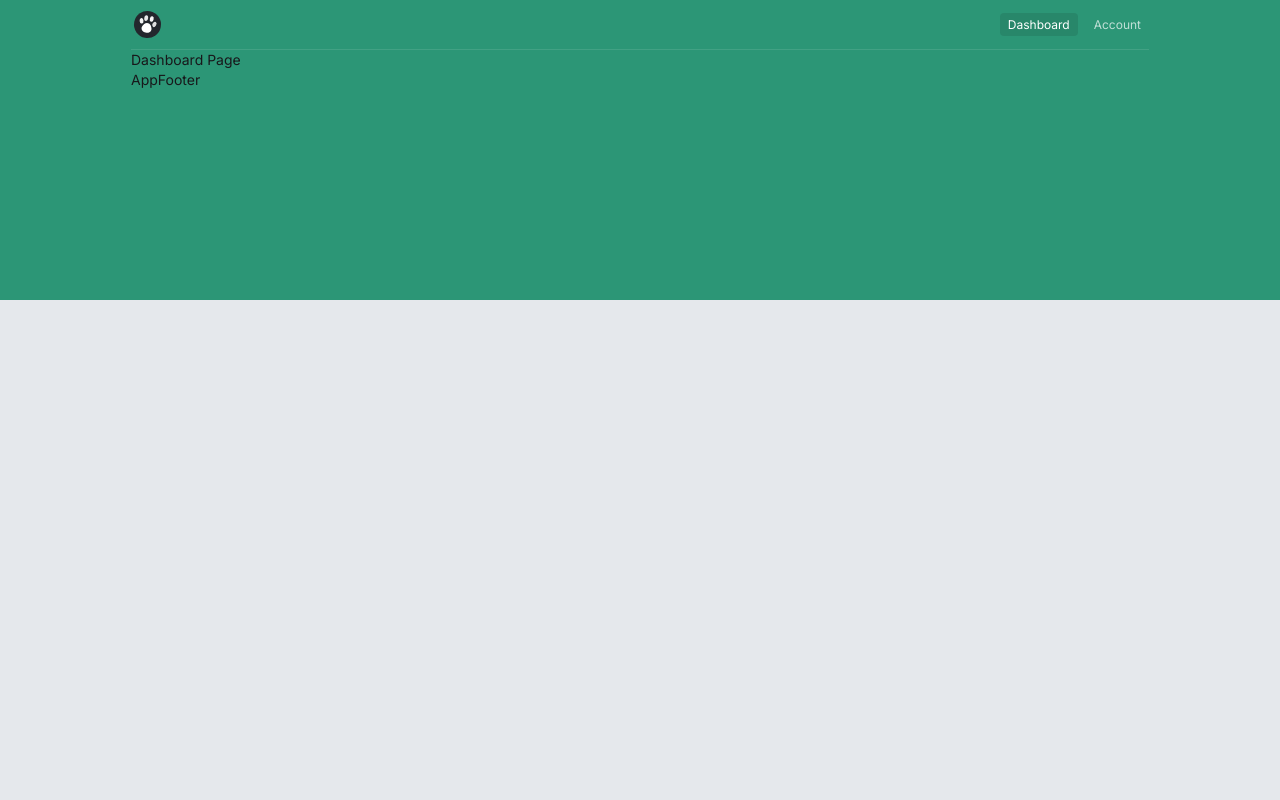
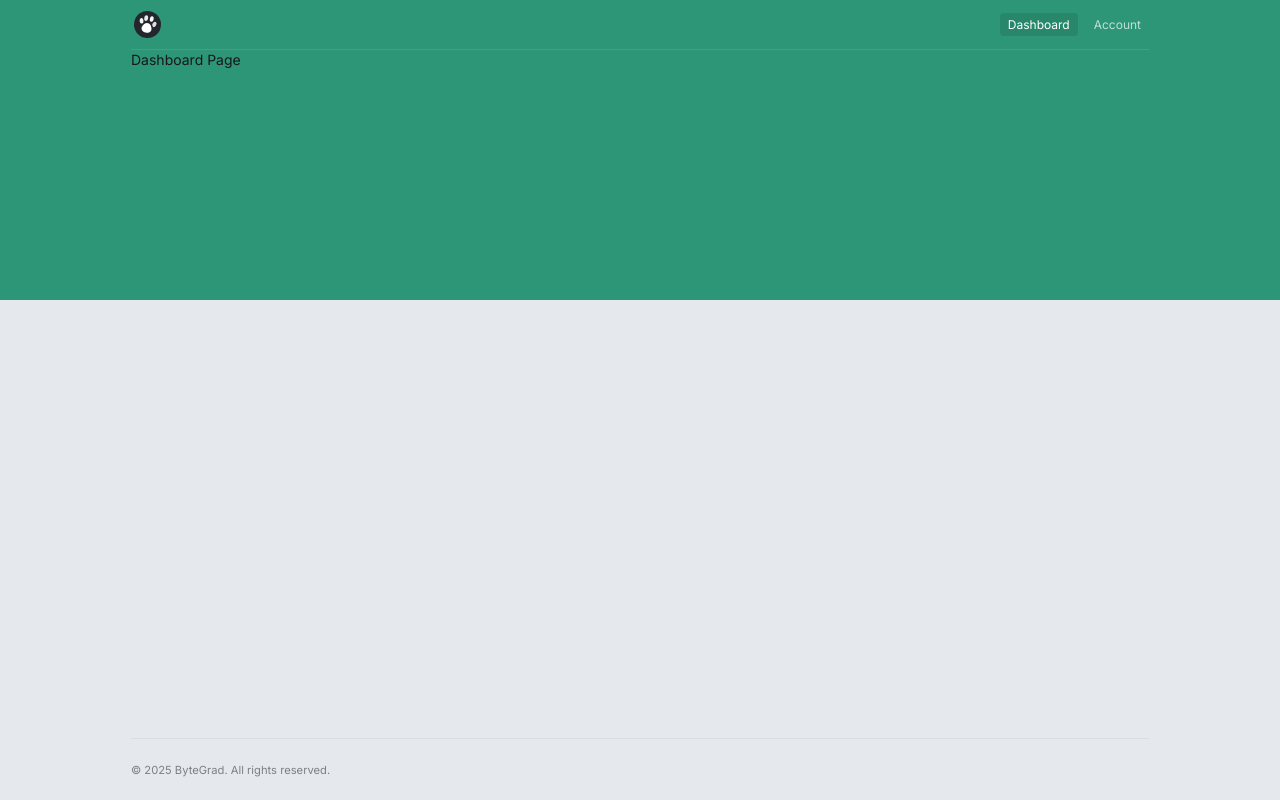
Before and after one commit to spencerattick/bytegrad-react-nextjs-course, a Next.js app in the folder petsoft/: page /app/dashboard in a window 1280 px wide. Built offline with nearby package versions, Linux system fonts and the light colour scheme.

Commit message:
add footer

```diff
--- a/petsoft/src/app/(app)/app/layout.tsx
+++ b/petsoft/src/app/(app)/app/layout.tsx
@@ -7,7 +7,7 @@
     <>
       <BackgroundPattern />
 
-      <div className="max-w-[1050px] mx-auto px-4">
+      <div className="flex flex-col max-w-[1050px] mx-auto px-4 min-h-screen">
         <AppHeader />
         {children}
         <AppFooter />
--- a/petsoft/src/components/app-footer.tsx
+++ b/petsoft/src/components/app-footer.tsx
@@ -1,5 +1,9 @@
 export default function AppFooter() {
   return (
-    <div>AppFooter</div>
+    <footer className="mt-auto border-t border-black/5 py-5">
+        <small className="opacity-50">
+            &copy; 2025 ByteGrad. All rights reserved.
+        </small>
+    </footer>
   )
 }
```
